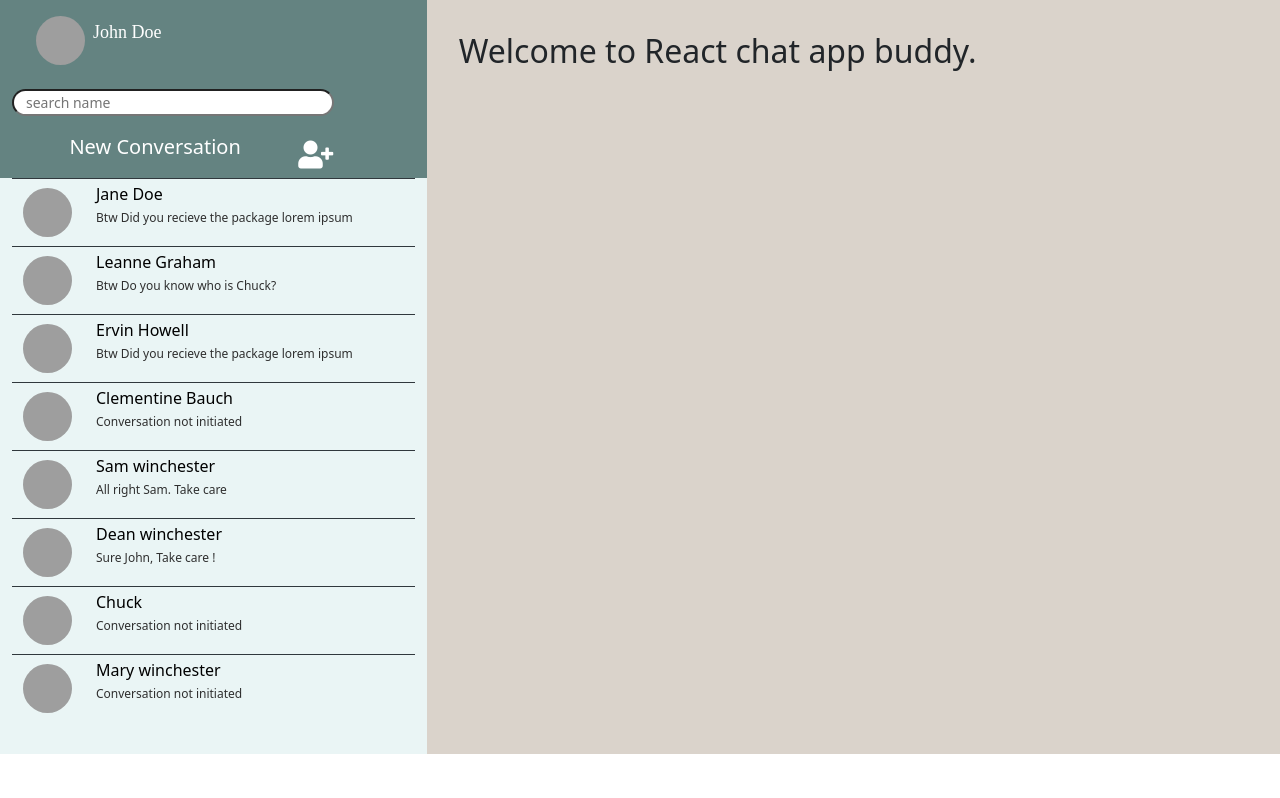
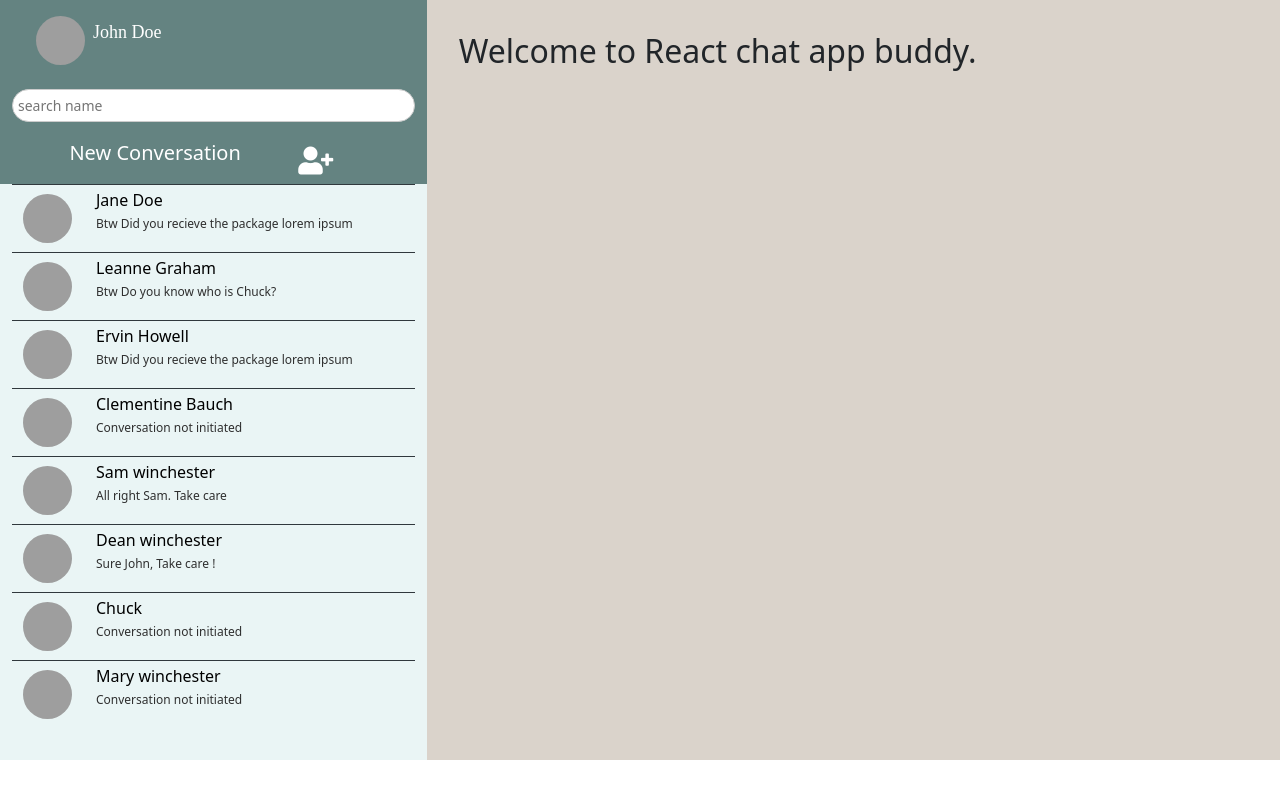
Before and after one commit to manikpokhetra79/react-chat-app-ui, a React (Create React App) app: page / in a window 1280 px wide. Built offline with nearby package versions, Linux system fonts and the light colour scheme; grey boxes are pictures that could not be loaded.

Commit message:
project almost done

```diff
--- a/src/components/App.js
+++ b/src/components/App.js
@@ -47,7 +47,7 @@ function App() {
       <Container fluid>
         <Row>
           <Col className="left-sidebar" xs={6} sm={5} md={4} lg={5} xl={4}>
-            <Row>
+            <Row className="left-sidebar-header">
               <Row>
                 <h2 style={{ color: 'white' }}>
                   <ProfileHeader user={user} />
--- a/src/components/LeftSidebar/SearchBar.js
+++ b/src/components/LeftSidebar/SearchBar.js
@@ -15,10 +15,13 @@ function SearchBar({ searchChange }) {
 const styles = {
   input: {
     borderRadius: '18px',
-    width: '80%',
+    width: '100%',
     backgroundColor: '#fff',
     outline: 'none',
-    color: 'grey',
+
+    margin: 'auto',
+    padding: '5px',
+    border: '1px solid #cccccc',
   },
 };
 export default SearchBar;
--- a/src/components/RightSidebar/MessageBox.js
+++ b/src/components/RightSidebar/MessageBox.js
@@ -33,6 +33,7 @@ function MessageBox(props) {
         <div className="message-box-header" xs={6} sm={7} md={8} lg={7} xl={8}>
           <ProfileHeader user={props.user} />
         </div>
+        {chat.length === 0 && <p className="no-message-alert">NO MESSAGES FOUND</p>}
         {chat.length > 0 && (
           <div className="messages-section">
             {chat.map((m, index) =>
--- a/src/components/stylesheets/leftSidebar.css
+++ b/src/components/stylesheets/leftSidebar.css
@@ -25,6 +25,10 @@
   justify-content: space-between;
   font-size: 12px;
   color: #2f2f2f;
+}
+/*  */
+.left-sidebar-header {
+  box-shadow: 0 4px 8px 0 rgb(59 59 59 / 20%), 0 6px 20px 0 rgb(0 0 0 / 19%);
 }
 
 /* new convo tab */
--- a/src/components/stylesheets/rightSidebar.css
+++ b/src/components/stylesheets/rightSidebar.css
@@ -13,6 +13,7 @@
   width: 100%;
   box-sizing: border-box;
   z-index: 3;
+  box-shadow: 0 4px 8px 0 rgb(59 59 59 / 20%), 0 6px 20px 0 rgb(0 0 0 / 19%);
 }
 
 .messages-section {
@@ -29,7 +30,17 @@
 .mbr {
   flex-direction: row-reverse;
 }
+/* no message found */
 
+.no-message-alert {
+  position: absolute;
+  bottom: 50px;
+  left: 60%;
+  font-size: 18px;
+  color: #fff;
+  background-color: #648381;
+  padding: 1.2rem;
+}
 /* chat bubbles css */
 .left-bubble {
   width: 220px;
```
